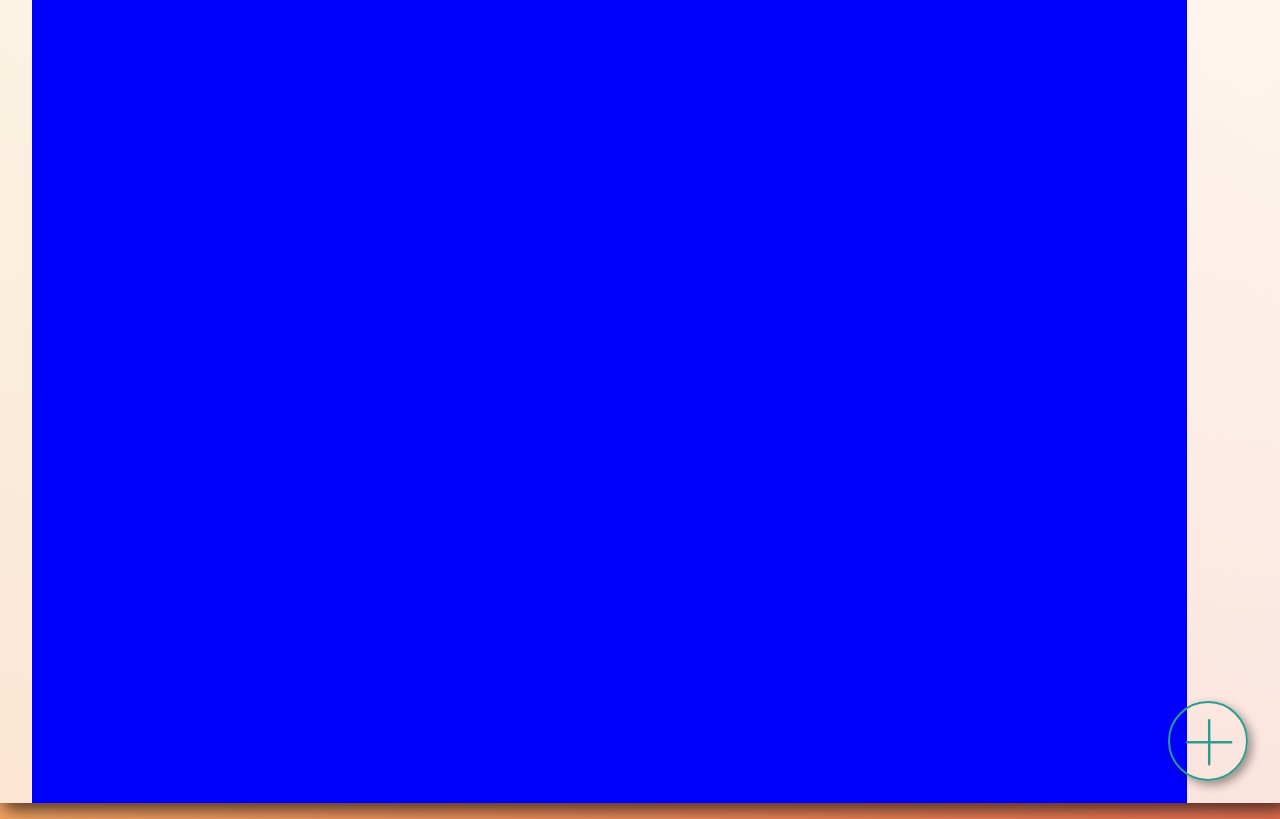
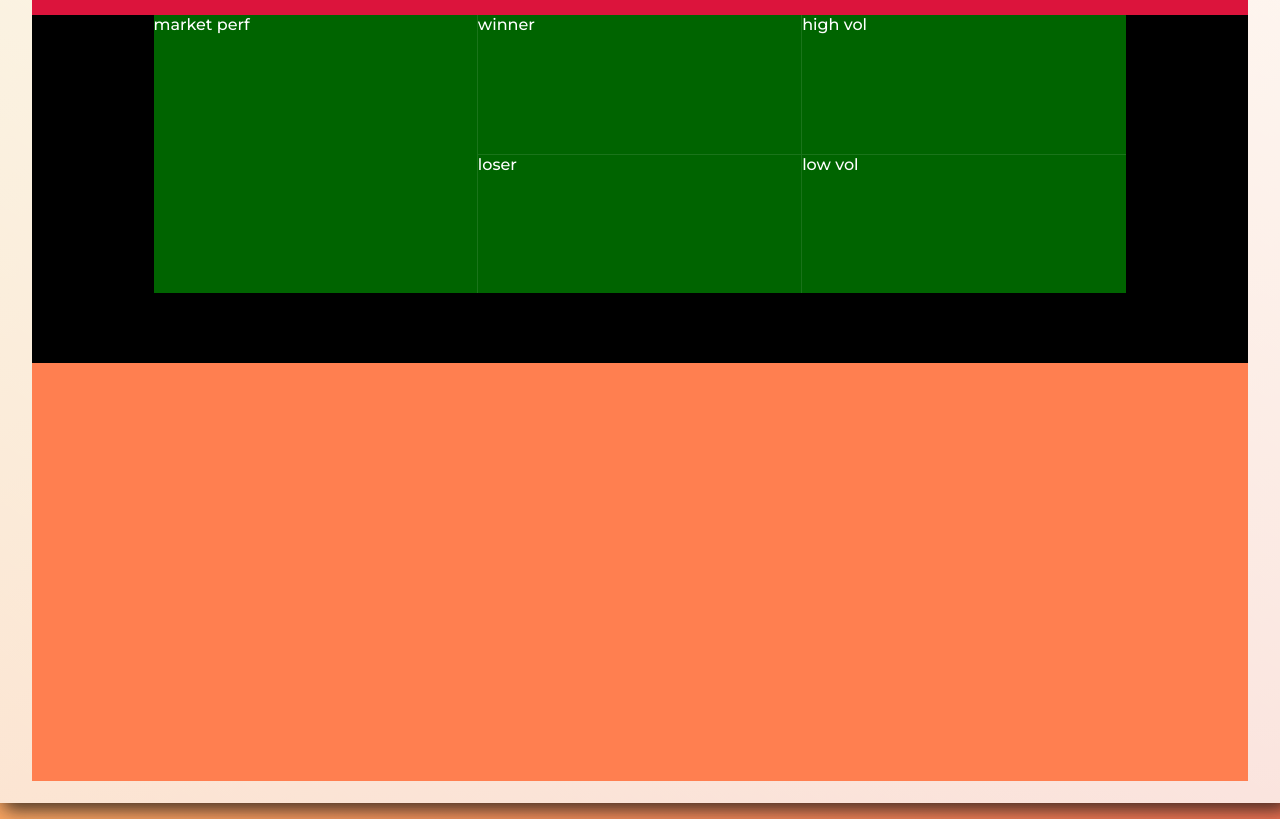
Before and after one commit to WhoDatChino/Crypto-Investement-Tracker, a plain HTML site: page index.html in a window 1280 px wide. Shown: the part 125-944 px from the top of the page. Drawn offline with nearby package versions, Linux system fonts and the light colour scheme.

Commit message:
Portfolio view & market view completed

```diff
--- a/index.html
+++ b/index.html
@@ -29,16 +29,36 @@
     <div class="container">
 
 
-        <div class="portfolio-container">
+        <div class="views-container">
 
-            <div class="invest-container">
-                <div class="invest-blocks"></div>
+            <!-- <div class="portfolio-view">
+                <div class="invest-container">
+                    <div class="invest-blocks"></div>
+                </div>
+                <button class="new-invest-BTN">
+                    <ion-icon name="add-outline"></ion-icon>
+                </button>
+            </div> -->
+
+            <div class="markets-view">
+                <div class="market-stats">
+
+                    <h1>24 hour market stats</h1>
+                    <div class="stats-grid-container">
+                        <div class="stats-grid">
+                            <div class="market_perf">market perf</div>
+                            <div class="big_winner">winner</div>
+                            <div class="high_volume">high vol</div>
+                            <div class="big_loser">loser</div>
+                            <div class="low_volume">low vol</div>
+                        </div>
+                    </div>
+                </div>
+
+                <div class="market-info">
+
+                </div>
             </div>
-
-            <button class="new-invest-BTN">
-                <ion-icon name="add-outline"></ion-icon>
-
-            </button>
         </div>
 
 
--- a/style.css
+++ b/style.css
@@ -10,6 +10,8 @@
   --orange-theme: #f4a261;
   --sienna-theme: #e76f51;
   --transparent-theme: rgba(0, 0, 255, 0);
+
+  --thin-border: solid 1px rgba(250, 249, 249, 0.1);
 }
 
 button:focus {
@@ -123,19 +125,23 @@ nav button {
   border: white solid 1px;
 }
 
-.portfolio-container {
+/* VIEWS CONTAINER */
+.views-container {
   width: 95%;
   height: 95%;
   margin: auto;
   position: relative;
   /* overflow-x: scroll; */
+  background-color: burlywood;
 }
 
+/* PORTFOLIO VIEW */
 .invest-container {
-  width: 95%;
-  max-height: 90rem;
+  margin: auto;
+  width: 100%;
+  height: 100%;
   background-color: greenyellow;
-  overflow-x: hidden;
+  overflow-y: scroll;
 }
 
 .invest-blocks {
@@ -155,13 +161,66 @@ nav button {
   bottom: 0;
   border: solid 2px var(--green-theme);
   box-shadow: 4px 4px 10px rgba(7, 7, 7, 0.404);
-  /* align-items: center; */
-  /* transform: translate(-100%, -100%); */
+  z-index: 5;
 }
 
 .new-invest-BTN ion-icon {
-  /* margin: auto; */
   font-size: 4.9rem;
   color: var(--green-theme);
   --ionicon-stroke-width: 16px;
 }
+
+/* MARKETS VIEW */
+.markets-view {
+  width: 100%;
+  height: 100%;
+  background-color: coral;
+}
+
+.market-stats {
+  height: 50%;
+  width: 100%;
+  background-color: cadetblue;
+  display: flex;
+  flex-direction: column;
+}
+.market-stats h1 {
+  flex: 1;
+  background-color: crimson;
+}
+
+.stats-grid-container {
+  flex: 5;
+  background-color: black;
+}
+
+.stats-grid {
+  margin: 0 auto;
+  width: 80%;
+  height: 80%;
+  background-color: darkgreen;
+  display: grid;
+  grid-template-columns: repeat(3, 1fr);
+  /* border: solid 1px var(--transparent-theme); */
+}
+.market_perf {
+  grid-row: 1/3;
+  /* background-color: yellow; */
+  border-right: var(--thin-border);
+}
+.big_winner {
+  /* background-color: var(--charcoal-theme); */
+  border-bottom: var(--thin-border);
+  border-right: var(--thin-border);
+}
+.big_loser {
+  /* background-color: var(--yellow-theme); */
+  border-right: var(--thin-border);
+}
+.high_volume {
+  /* background-color: var(--green-theme); */
+  border-bottom: var(--thin-border);
+}
+.low_volume {
+  /* background-color: wheat; */
+}
```
